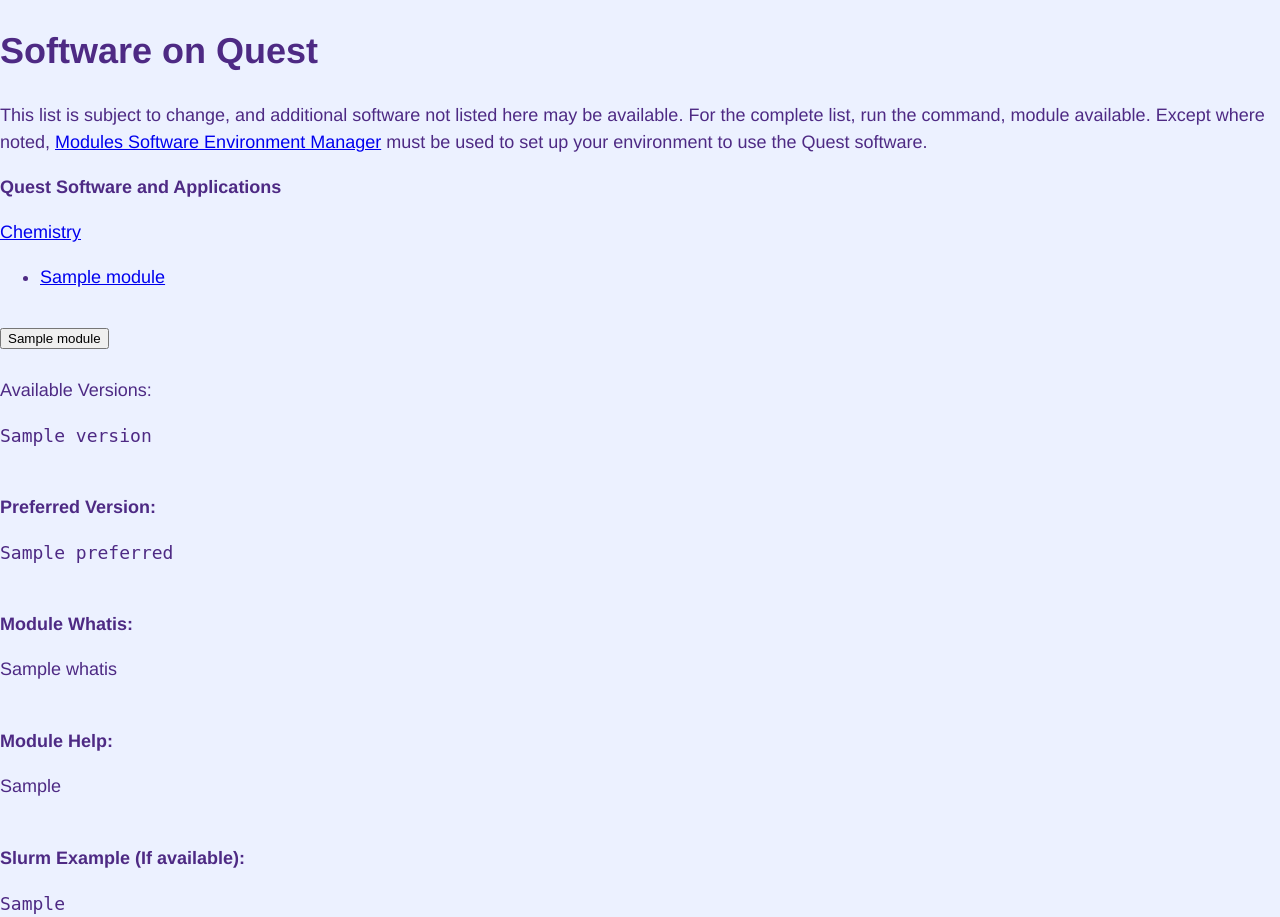
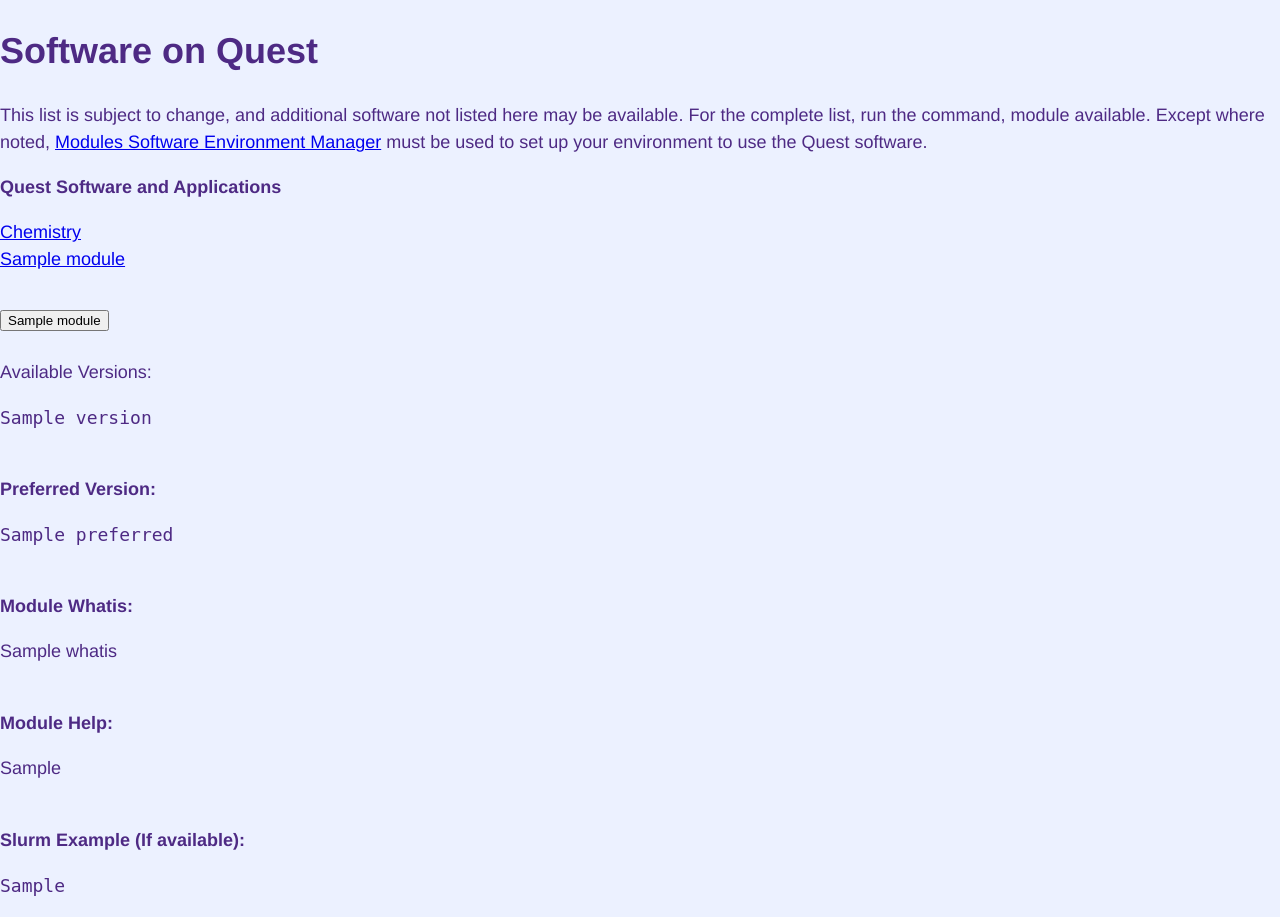
Before and after one commit to scottcoughlin2014/quest-software-documentation, a Django app: template modules/templates/modules/index.html in a window 1280 px wide. After the commit the page ends 896 px from the top, so only its background shows below. Run offline with Django 3.2, Linux system fonts and the light colour scheme; the template is opened without the code that fills it: most values are stand-ins (such as "Sample title", 1, 10 or a date in 2020); data that the repository does not hold is empty; some libraries are stand-ins or nearby versions.

Commit message:
Small tweaks to software page

```diff
--- a/modules/management/commands/update_modules.py
+++ b/modules/management/commands/update_modules.py
@@ -79,8 +79,11 @@
                 # We need to get the versions in a  different way if there are lots of them because the above method will ellipsis
                 if len(versions) > 2:
                     result = subprocess.run(["/software/lmod/lmod/libexec/lmod", "spider", "{0}/".format(name)], stdout=subprocess.PIPE, stdin = subprocess.PIPE, stderr = subprocess.PIPE)
-                    versions = result.stderr.decode("utf-8").split("Versions:\n")[-1].split("\n\n")[0].replace(" ", "").split("\n")
+                    versions = result.stderr.decode("utf-8").split("Versions:\n")[1].split("\n\n")[0].replace(" ", "").split("\n")
+                    print(versions)
                 obj, created = Module.objects.get_or_create(name=name,)
+                obj.keywords = None
+                obj.save()
                 obj.versions = versions
                 obj.preferred = versions[-1]
                 whatis_output = subprocess.run(["/software/lmod/lmod/libexec/lmod", "whatis", versions[-1]], stdout=subprocess.PIPE, stdin = subprocess.PIPE, stderr = subprocess.PIPE)
--- a/modules/templates/modules/index.html
+++ b/modules/templates/modules/index.html
@@ -17,16 +17,10 @@
 
 <a href="#" onclick="toggler('Chemistry');">Chemistry</a>
 
-<nav class="navbar navbar-expand-lg navbar-light bg-light">
-  <div class="navbar-nav flex-row">
-        <ul class="navbar-nav mr-auto">
+<nav class="navbar navbar-light bg-light mr-auto">
 {% for module in modules %}
-            <li class="nav-item">
-                <a class="nav-link" id="list-profile-list" data-toggle="collapse" href="#collapse_{{module.name}}" role="tab" aria-controls="collapse_{{module.name}}">{{module.name}}</a>
-            </li>
+    <a class="nav-link" id="list-profile-list" data-toggle="collapse" href="#collapse_{{module.name}}" role="tab" aria-controls="collapse_{{module.name}}">{{module.name}}</a>
 {% endfor %}
-      </ul>
-    </div>
 </nav>
 </p>
 </ul>
@@ -82,7 +76,10 @@
 
 <script type="text/javascript">
 function toggler(divId) {
-    $("#" + divId).toggle();
+    let a = `[class="card"][id!=${divId}]`
+    $(a).each(function( index ) {
+        $( this ).toggle();
+});
 }
 </script>
 
```
